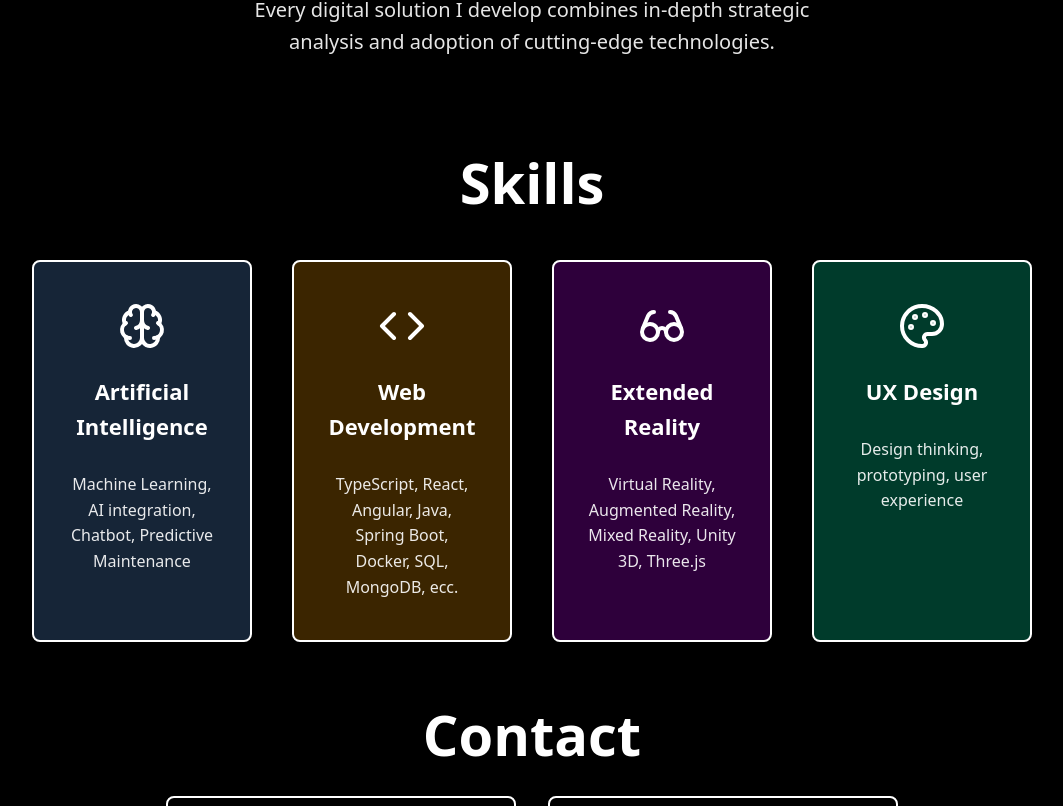
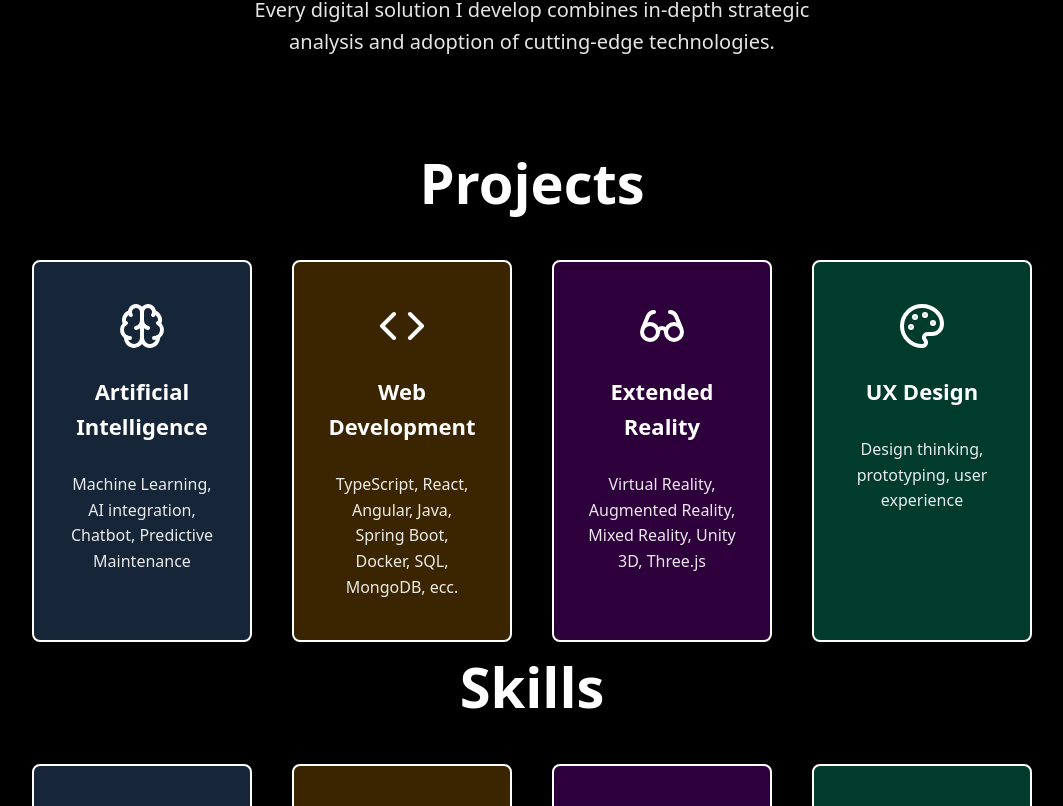
Before and after one commit to asyntes/asyntes.com, a React (Vite) app: page / in a window 1280 px wide. Shown: the part 697-1503 px from the top of the page, without its empty margins (108-1171 px from the left). Built offline with nearby package versions, Linux system fonts and the light colour scheme.

Commit message:
wip projects

```diff
--- a/src/components/sections/Projects/Projects.css
+++ b/src/components/sections/Projects/Projects.css
@@ -1,39 +1,36 @@
-.about {
+.projects {
     background-color: var(--color-black);
     color: var(--color-white);
-    /* Ridotto da 4rem */
     width: 100%;
 }
 
-.about-container {
+.projects-container {
     max-width: 1200px;
     margin: 0 auto;
     padding: 0 1rem;
 }
 
-.about-title {
+.projects-title {
     font-size: 2.5rem;
     font-weight: 700;
     text-align: center;
     margin-bottom: 2rem;
-    /* Ridotto da 3rem */
     color: var(--color-white);
 }
 
-.about-content {
+.projects-content {
     display: flex;
     flex-direction: column;
     gap: 2rem;
-    /* Ridotto da 4rem */
     max-width: 1000px;
     margin: 0 auto;
 }
 
-.about-text {
+.projects-text {
     text-align: center;
 }
 
-.about-description {
+.projects-description {
     font-size: 1.125rem;
     line-height: 1.8;
     margin-bottom: 1.5rem;
@@ -41,11 +38,11 @@
     opacity: 0.9;
 }
 
-.about-description:last-child {
+.projects-description:last-child {
     margin-bottom: 0;
 }
 
-.about-skills {
+.projects-skills {
     width: 100%;
 }
 
@@ -121,25 +118,24 @@
     background-color: rgba(0, 255, 187, 0.23);
 }
 
-/* Tablet */
 @media (min-width: 768px) {
 
-    .about-container {
+    .projects-container {
         padding: 0 2rem;
     }
 
-    .about-title {
+    .projects-title {
         font-size: 3rem;
         margin-bottom: 2rem;
         /* Ridotto da 4rem */
     }
 
-    .about-content {
+    .projects-content {
         gap: 2.5rem;
         /* Ridotto da 5rem */
     }
 
-    .about-description {
+    .projects-description {
         font-size: 1.25rem;
         margin-bottom: 2rem;
     }
@@ -171,11 +167,11 @@
 /* Desktop */
 @media (min-width: 1024px) {
 
-    .about-title {
+    .projects-title {
         font-size: 3.5rem;
     }
 
-    .about-description {
+    .projects-description {
         font-size: 1.375rem;
     }
 
--- a/src/components/sections/Projects/Projects.tsx
+++ b/src/components/sections/Projects/Projects.tsx
@@ -6,11 +6,11 @@ const Projects = () => {
     const { t } = useI18n();
 
     return (
-        <section id="projects" className="about">
-            <div className="about-container">
-                <div className="about-content">
-                    <div className="about-skills">
-                        <h2 className="about-title">{t('projects.title')}</h2>
+        <section id="projects" className="projects">
+            <div className="projects-container">
+                <div className="projects-content">
+                    <div className="projects-skills">
+                        <h2 className="projects-title">{t('projects.title')}</h2>
                         <div className="skills-grid">
                             <div className="skill-item skill-ai">
                                 <Brain className="skill-icon" />
--- a/src/pages/Home/Home.css
+++ b/src/pages/Home/Home.css
@@ -10,5 +10,4 @@
     display: flex;
     flex-direction: column;
     align-items: center;
-    /* FORZA CENTRATURA */
 }
--- a/src/pages/Home/Home.tsx
+++ b/src/pages/Home/Home.tsx
@@ -4,6 +4,7 @@ import Hero from '../../components/sections/Hero';
 import About from '../../components/sections/About';
 import Contact from '../../components/sections/Contact';
 import Footer from '../../components/layout/Footer';
+import Projects from '../../components/sections/Projects';
 import './Home.css';
 
 const Home: React.FC = () => {
@@ -12,6 +13,7 @@ const Home: React.FC = () => {
             <Header />
             <main className="home-main">
                 <Hero />
+                <Projects />
                 <About />
                 <Contact />
             </main>
```
